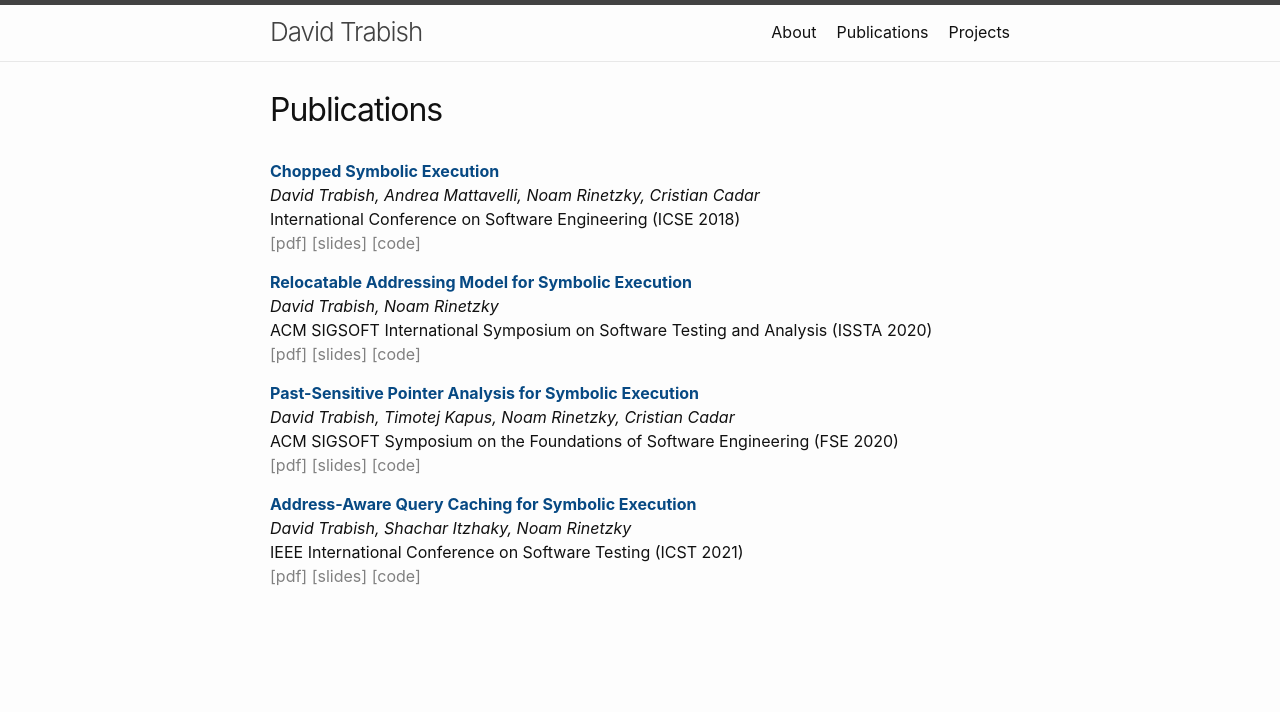
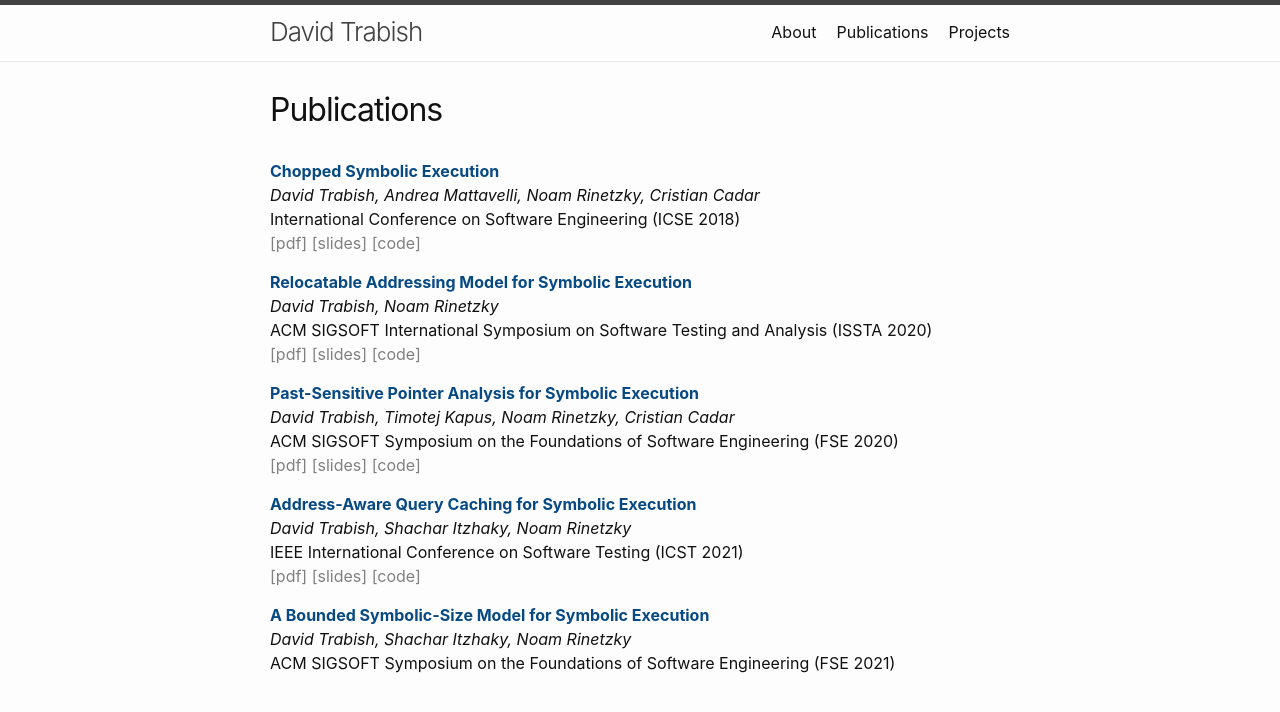
Before and after one commit to davidtr1037/davidtr1037.github.io, a Jekyll site: the page built from publications.md, in a window 1280 px wide. Shown: the top 712 px of the page. Built offline with Jekyll 4.4.1, drawn with Linux system fonts in a browser that asks for light colours.

Commit message:
adding paper

```diff
--- a/publications.md
+++ b/publications.md
@@ -31,3 +31,7 @@ IEEE International Conference on Software Testing (ICST 2021)
 [<span style="color:grey">[pdf]</span>](/files/icst_2021_final.pdf)
 [<span style="color:grey">[slides]</span>](/files/aaqc-icst2021.pdf)
 [<span style="color:grey">[code]</span>](https://github.com/davidtr1037/klee-aaqc)
+
+<span style="color:#074983">__A Bounded Symbolic-Size Model for Symbolic Execution__</span>
+_David Trabish, Shachar Itzhaky, Noam Rinetzky_
+ACM SIGSOFT Symposium on the Foundations of Software Engineering (FSE 2021)
```
